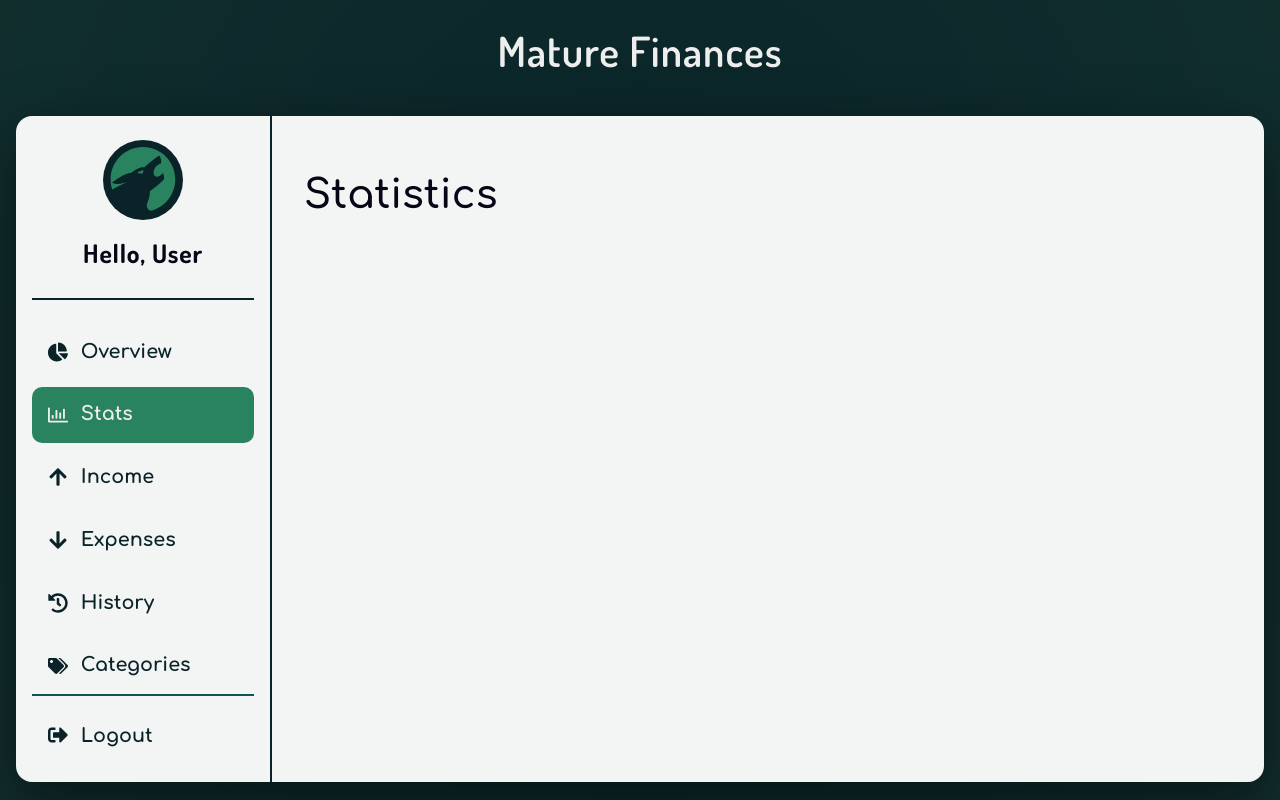
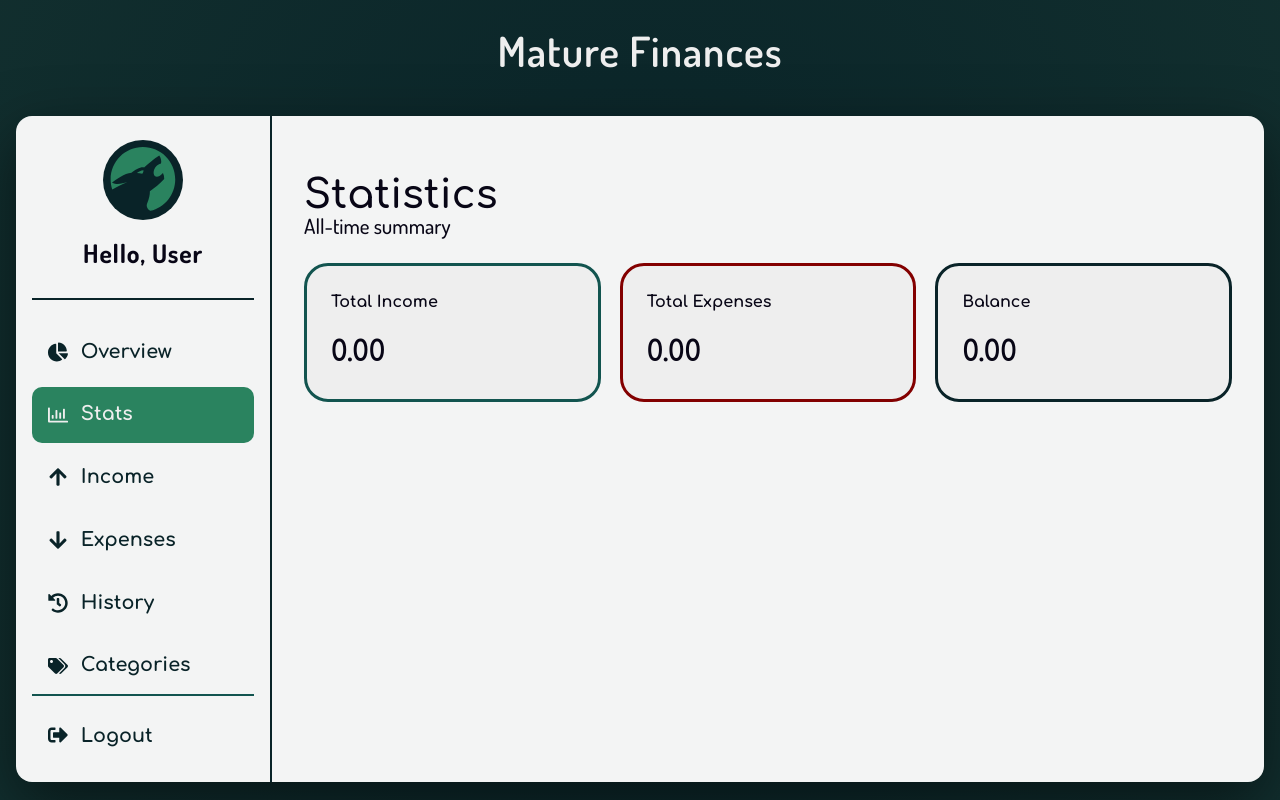
Before and after one commit to Martynas-Mockapetris/Mature-Finanse-APP, a React (Vite) app in the folder frontend/: page /stats in a window 1280 px wide. Built offline with nearby package versions, Linux system fonts and the light colour scheme.

Commit message:
Add summary to Stats

```diff
--- a/frontend/src/pages/Stats.jsx
+++ b/frontend/src/pages/Stats.jsx
@@ -1,7 +1,32 @@
+import { getTotalByType } from '../services/storage';
+import '../styles/Stats.css';
+
 const Stats = () => {
+  const income = getTotalByType('income');
+  const expenses = getTotalByType('expense');
+  const balance = Math.round((income - expenses) * 100) / 100;
+
   return (
     <section className="section">
       <h2 className="section-title-main">Statistics</h2>
+      <p className="section-description">All-time summary</p>
+
+      <div className="stats-grid">
+        <article className="stats-card stats-card--income">
+          <h3>Total Income</h3>
+          <p>{income.toFixed(2)}</p>
+        </article>
+
+        <article className="stats-card stats-card--expense">
+          <h3>Total Expenses</h3>
+          <p>{expenses.toFixed(2)}</p>
+        </article>
+
+        <article className="stats-card stats-card--balance">
+          <h3>Balance</h3>
+          <p>{balance.toFixed(2)}</p>
+        </article>
+      </div>
     </section>
   );
 };
--- /dev/null
+++ b/frontend/src/styles/Stats.css
@@ -0,0 +1,37 @@
+.stats-grid {
+  display: grid;
+  grid-template-columns: repeat(auto-fit, minmax(12rem, 1fr));
+  gap: 1.2rem;
+}
+
+.stats-card {
+  padding: 1.5rem;
+  background-color: var(--text-color);
+  border: 3px solid transparent;
+  border-radius: 1.5rem;
+}
+
+.stats-card h3 {
+  margin-bottom: 0.8rem;
+  color: var(--secondary-text-color);
+  font-size: 1rem;
+}
+
+.stats-card p {
+  color: var(--secondary-text-color);
+  font-family: 'Comfortaa', sans-serif;
+  font-size: 1.8rem;
+  font-weight: 700;
+}
+
+.stats-card--income {
+  border-color: var(--green-color);
+}
+
+.stats-card--expense {
+  border-color: var(--red-color);
+}
+
+.stats-card--balance {
+  border-color: var(--background-color);
+}
```
